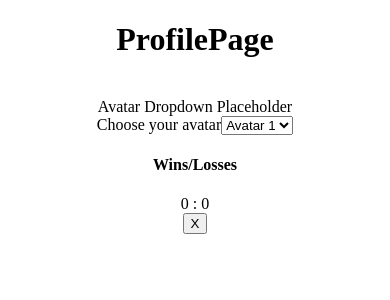
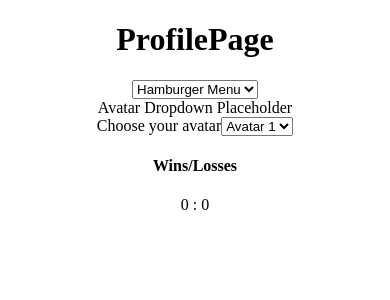
Before and after one commit to wowgr8/phrazel-frontend, a React (Create React App) app: page /ProfilePage in a window 390 px wide. Shown: the top 300 px of the page. Built offline with nearby package versions, Linux system fonts and the light colour scheme; no server answers.

Commit message:
Add ternary operator to exitProfile() & navigation dropdown hamburgers.
Co-authored-by: Cesar Lopez <wowgr8@users.noreply.github.com>

```diff
--- a/src/components/ProfilePage.js
+++ b/src/components/ProfilePage.js
@@ -1,26 +1,32 @@
 import React, { useState } from "react";
-
-// exit button - that takes user back to gamelobby
-// Will need a button
-// section for profile photo
-// section for drop down - to select avatar
-// section for games w/l ratio
+import { useNavigate } from "react-router-dom";
 
 function ProfilePage() {
-  const [buttonState, setButtonState] = useState("button click");
   const [wins, setWins] = useState(0);
   const [losses, setLosses] = useState(0);
 
-  function exitProfile() {
-    alert(buttonState);
+  let navigate = useNavigate();
+
+  function exitProfile(event) {
+    event.target.value === "game lobby"
+      ? navigate("/GameLobby")
+      : navigate("/GameRoom");
   }
 
   return (
     <>
       <h1>ProfilePage</h1>
+
+      <label htmlFor="hamburger dropdown"></label>
+      <select name="hamburger menu" id="navigation id" onChange={exitProfile}>
+        <option>Hamburger Menu</option>
+        <option value="game lobby">Game Lobby</option>
+        <option value="game room">Game Room</option>
+      </select>
+
       <img></img>
       <div>Avatar Dropdown Placeholder</div>
-      <label for="avatar dropdown">Choose your avatar</label>
+      <label htmlFor="avatar dropdown">Choose your avatar</label>
       <select name="avatar names" id="avatar id">
         <option value="avatar1">Avatar 1</option>
         <option value="avatar2">Avatar 2</option>
@@ -33,8 +39,6 @@ function ProfilePage() {
         <h4>Wins/Losses</h4>
         {wins} : {losses}
       </div>
-
-      <button onClick={exitProfile}>X</button>
     </>
   );
 }
```
